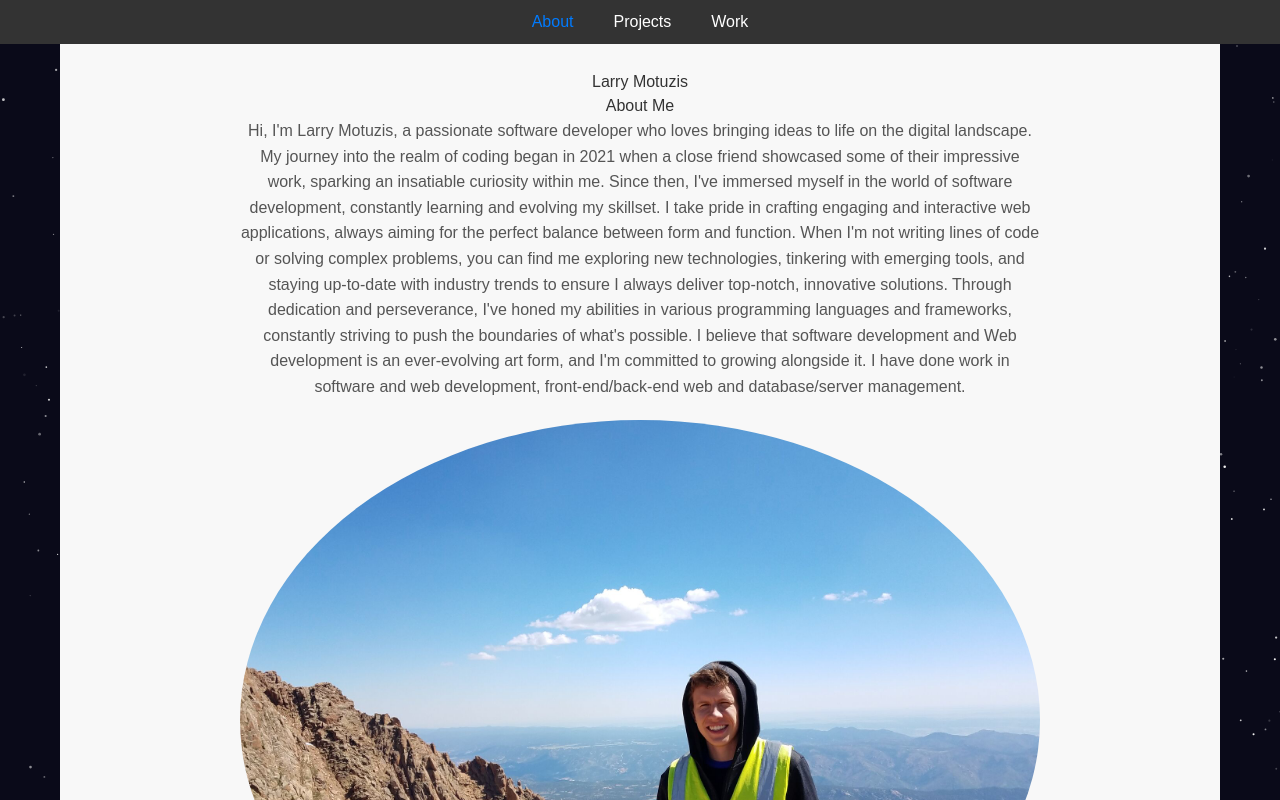
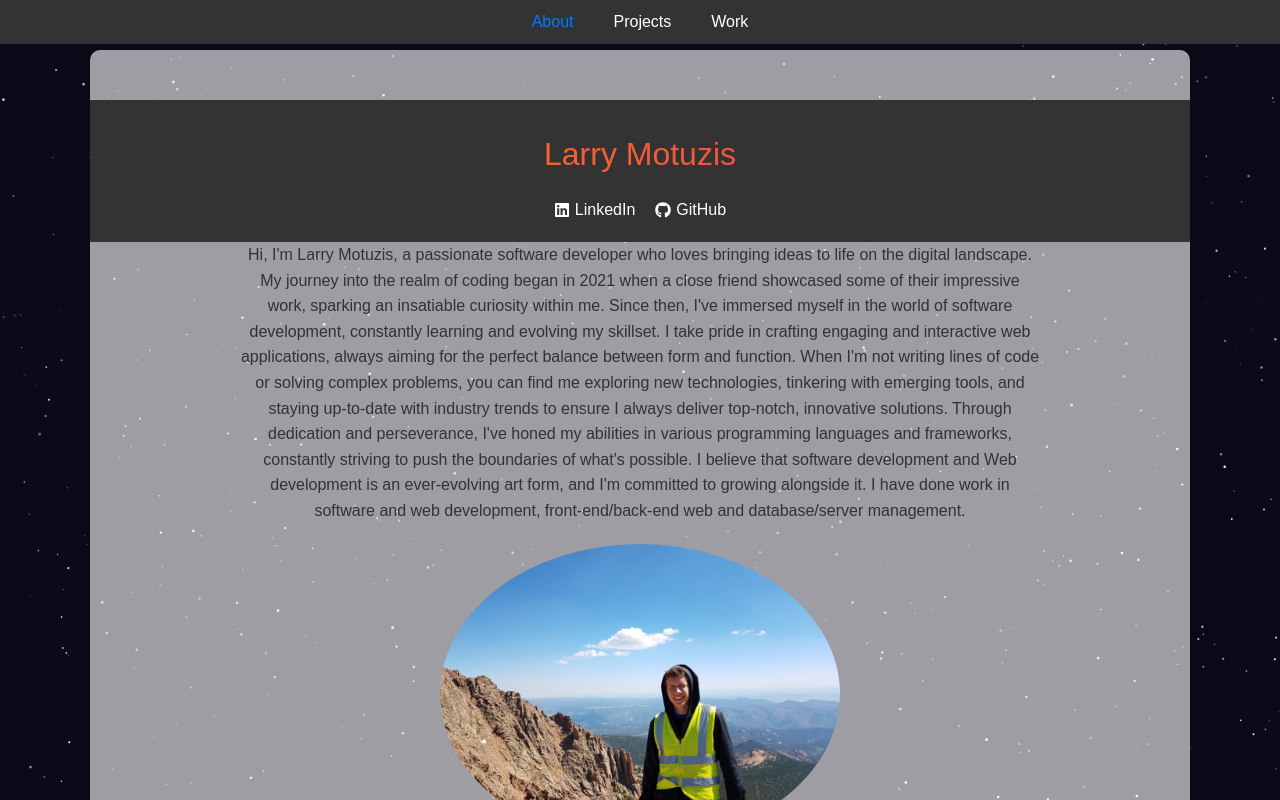
Before and after one commit to larrymotuzis24/Portfolio_2, a React (Create React App) app: page / in a window 1280 px wide. Shown: the top 800 px of the page. Built offline with nearby package versions, Linux system fonts and the light colour scheme.

Commit message:
updated styles + created header component

```diff
--- a/package.json
+++ b/package.json
@@ -4,11 +4,15 @@
   "private": true,
   "dependencies": {
     "@babel/plugin-proposal-private-property-in-object": "^7.21.11",
+    "@fortawesome/fontawesome-svg-core": "^6.4.2",
+    "@fortawesome/free-solid-svg-icons": "^6.4.2",
+    "@fortawesome/react-fontawesome": "^0.2.0",
     "@testing-library/jest-dom": "^5.17.0",
     "@testing-library/react": "^13.4.0",
     "@testing-library/user-event": "^13.5.0",
     "react": "^18.2.0",
     "react-dom": "^18.2.0",
+    "react-icons": "^4.12.0",
     "react-router-dom": "^6.19.0",
     "react-scripts": "5.0.1",
     "react-scroll": "^1.9.0",
--- a/public/index.html
+++ b/public/index.html
@@ -10,34 +10,15 @@
       content="Web site created using create-react-app"
     />
     <link rel="apple-touch-icon" href="%PUBLIC_URL%/logo192.png" />
-    <!--
-      manifest.json provides metadata used when your web app is installed on a
-      user's mobile device or desktop. See https://developers.google.com/web/fundamentals/web-app-manifest/
-    -->
+
     <link rel="manifest" href="%PUBLIC_URL%/manifest.json" />
-    <!--
-      Notice the use of %PUBLIC_URL% in the tags above.
-      It will be replaced with the URL of the `public` folder during the build.
-      Only files inside the `public` folder can be referenced from the HTML.
+    <link rel="stylesheet" href="https://fonts.googleapis.com/css?family=Shadows+Into+Light&display=swap" />
 
-      Unlike "/favicon.ico" or "favicon.ico", "%PUBLIC_URL%/favicon.ico" will
-      work correctly both with client-side routing and a non-root public URL.
-      Learn how to configure a non-root public URL by running `npm run build`.
-    -->
-    <title>React App</title>
+
+    <title> Larry Motuzis </title>
   </head>
   <body>
-    <noscript>You need to enable JavaScript to run this app.</noscript>
     <div id="root"></div>
-    <!--
-      This HTML file is a template.
-      If you open it directly in the browser, you will see an empty page.
 
-      You can add webfonts, meta tags, or analytics to this file.
-      The build step will place the bundled scripts into the <body> tag.
-
-      To begin the development, run `npm start` or `yarn start`.
-      To create a production bundle, use `npm run build` or `yarn build`.
-    -->
   </body>
 </html>
--- a/src/components/Main.jsx
+++ b/src/components/Main.jsx
@@ -7,6 +7,8 @@ import Projects from './sections/projects/Projects.component';
 import ParticleBackground from './particle-background/ParticleBackground';
 import WorkComponent from './sections/work/Work.Component';
 import { MainContainer, ContentContainer, SectionLink, SectionContainer } from './main.styles.js';
+
+
 
 const Main = () => {
   return (
--- /dev/null
+++ b/src/components/header/Header-componet.jsx
@@ -0,0 +1,22 @@
+import { Name, SocialLinksContainer, SocialLinks, SocialLink, Icon, HeaderContainer } from "./header.styles";
+import { FaLinkedin, FaGithub } from 'react-icons/fa';
+
+const Header = () => {
+  return (
+    <HeaderContainer>
+      <Name> Larry Motuzis </Name>
+      <SocialLinksContainer>
+        <SocialLinks>
+          <SocialLink href="https://www.linkedin.com/in/larry-motuzis/" target="_blank" rel="noopener noreferrer">
+            <Icon><FaLinkedin /></Icon> LinkedIn
+          </SocialLink>
+          <SocialLink href="https://github.com/larrymotuzis24" target="_blank" rel="noopener noreferrer">
+            <Icon><FaGithub /></Icon> GitHub
+          </SocialLink>
+        </SocialLinks>
+      </SocialLinksContainer>
+    </HeaderContainer>
+  );
+};
+
+export default Header;
--- /dev/null
+++ b/src/components/header/header.styles.js
@@ -0,0 +1,39 @@
+import styled from "styled-components";
+
+
+export const HeaderContainer = styled.div`
+  background-color: #333;
+  color: white;
+  padding: 20px;
+  text-align: center;
+`;
+
+export const Name = styled.h1`
+  font-size: 2em;
+  padding: 10px;
+  background-image: linear-gradient(45deg, #ff8a00, #e52e71);
+  -webkit-background-clip: text;
+  color: transparent;
+`;
+
+export const SocialLinksContainer = styled.div`
+  margin-top: 10px;
+`;
+
+export const SocialLinks = styled.div`
+  display: flex;
+  justify-content: center;
+  margin-top: 10px;
+`;
+
+export const SocialLink = styled.a`
+  margin: 0 10px;
+  color: white;
+  text-decoration: none;
+  display: flex;
+  align-items: center;
+`;
+
+export const Icon = styled.span`
+  margin-right: 5px;
+`;
--- a/src/components/main.styles.js
+++ b/src/components/main.styles.js
@@ -9,7 +9,7 @@ export const MainContainer = styled.div`
 export const ContentContainer = styled.div`
   max-width: 1200px;
   margin: 0 auto;
-  padding: 20px;
+  padding: 50px;
 `;
 
 export const SectionLink = styled(Link)`
@@ -18,5 +18,5 @@ export const SectionLink = styled(Link)`
 `;
 
 export const SectionContainer = styled.div`
-margin-bottom: 50px; /* Adjust the margin to control the space between sections */
+margin-bottom: 50px;
 `;
--- a/src/components/sections/about/About-section.component.jsx
+++ b/src/components/sections/about/About-section.component.jsx
@@ -3,6 +3,7 @@ import React from 'react';
 import { Link } from 'react-scroll';
 import profilePic from "./IMG_0210.JPG";
 import { AboutContainer, AboutContent, ProfileImage, TechnologiesList, TechnologiesTitle, AboutText } from './about.styles';
+import Header from '../../header/Header-componet';
 
 const AboutSection = () => {
   const aboutMe = `
@@ -15,9 +16,8 @@ const AboutSection = () => {
 
   return (
     <AboutContainer>
+      <Header />
     <AboutContent>
-        <h1>Larry Motuzis</h1>
-        <h2>About Me</h2>
         <AboutText>{aboutMe}</AboutText>
         <ProfileImage src={profilePic} alt="profile" />
         <TechnologiesTitle>Technologies I've been working with</TechnologiesTitle>
--- a/src/components/sections/about/about.styles.js
+++ b/src/components/sections/about/about.styles.js
@@ -1,10 +1,11 @@
 import styled from "styled-components";
 
-
 export const AboutContainer = styled.div`
-  background-color: #f8f8f8;
+  background-color: rgba(255, 255, 255, 0.6); /* Adjust the last value for opacity */
   padding: 50px 0;
   margin-bottom: 15px;
+  border-radius: 10px;
+  box-shadow: 0 0 20px rgba(0, 0, 0, 0.1); /* Add a subtle box shadow for depth */
 `;
 
 export const AboutContent = styled.div`
@@ -16,13 +17,15 @@ export const AboutContent = styled.div`
 export const AboutText = styled.p`
   font-size: 16px;
   line-height: 1.6;
-  color: #555;
+  color: #333;
+
+
 `;
 
 export const ProfileImage = styled.img`
-  max-width: 100%;
+  max-width: 50%;
   border-radius: 50%;
-  margin: 20px 0;
+  margin: 20px auto;
 `;
 
 export const TechnologiesList = styled.ul`
```
Also changed, not shown: src/styles/tailwind.css, 1 other file (tests, documents, lock files or other folders).
